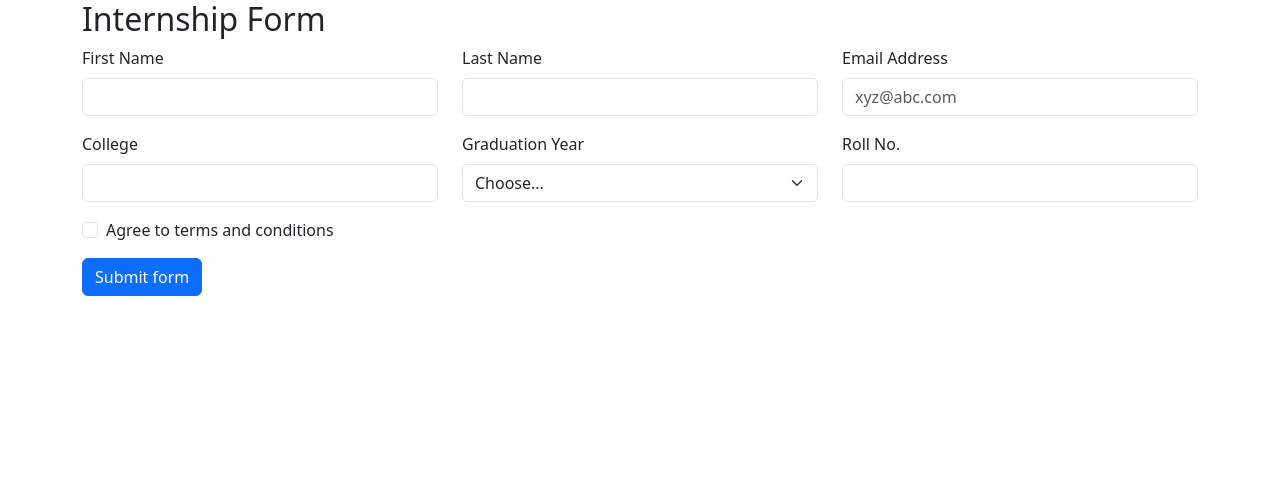
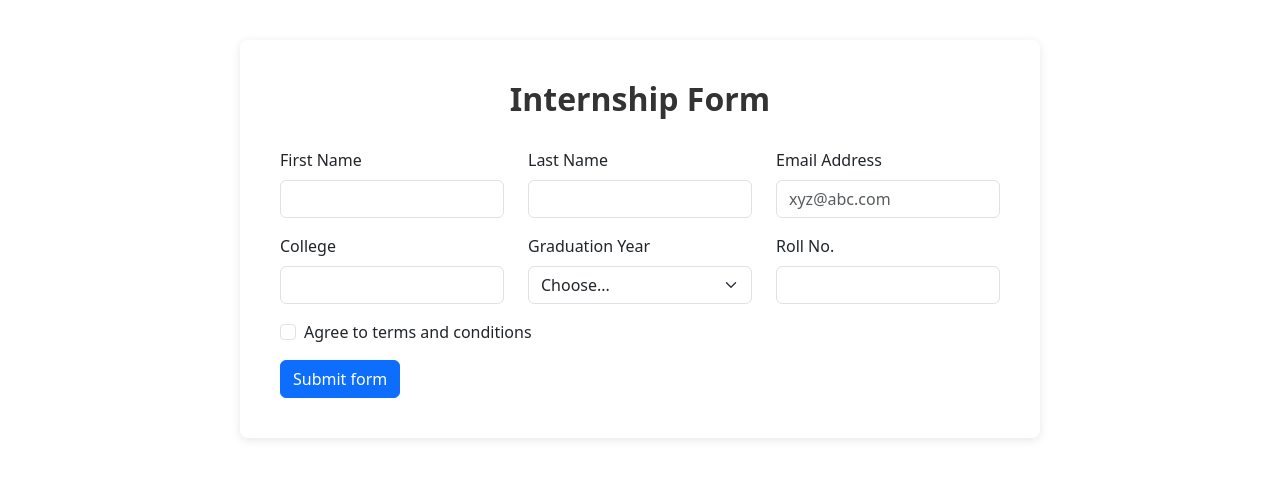
Before and after one commit to acciojob/bootstrap-form-easy-aamirk0008, a website: page main.html in a window 1280 px wide. Drawn offline with nearby package versions, Linux system fonts and the light colour scheme.

Commit message:
created a submission

```diff
--- a/styles.css
+++ b/styles.css
@@ -1,2 +1,25 @@
 
 /* Your CSS Code here. */
+ body {
+    background-color: #f8f9fa;
+    padding: 40px 20px;
+}
+.form-container {
+    background: white;
+    border-radius: 8px;
+    box-shadow: 0 2px 10px rgba(0,0,0,0.1);
+    padding: 40px;
+    margin: 0 auto;
+    max-width: 800px;
+}
+.form-title {
+    text-align: center;
+    color: #333;
+    font-weight: 600;
+    margin-bottom: 30px;
+}
+.divider {
+    border-left: 3px solid #e9ecef;
+    margin: 40px 0;
+    padding-left: 40px;
+}
```
